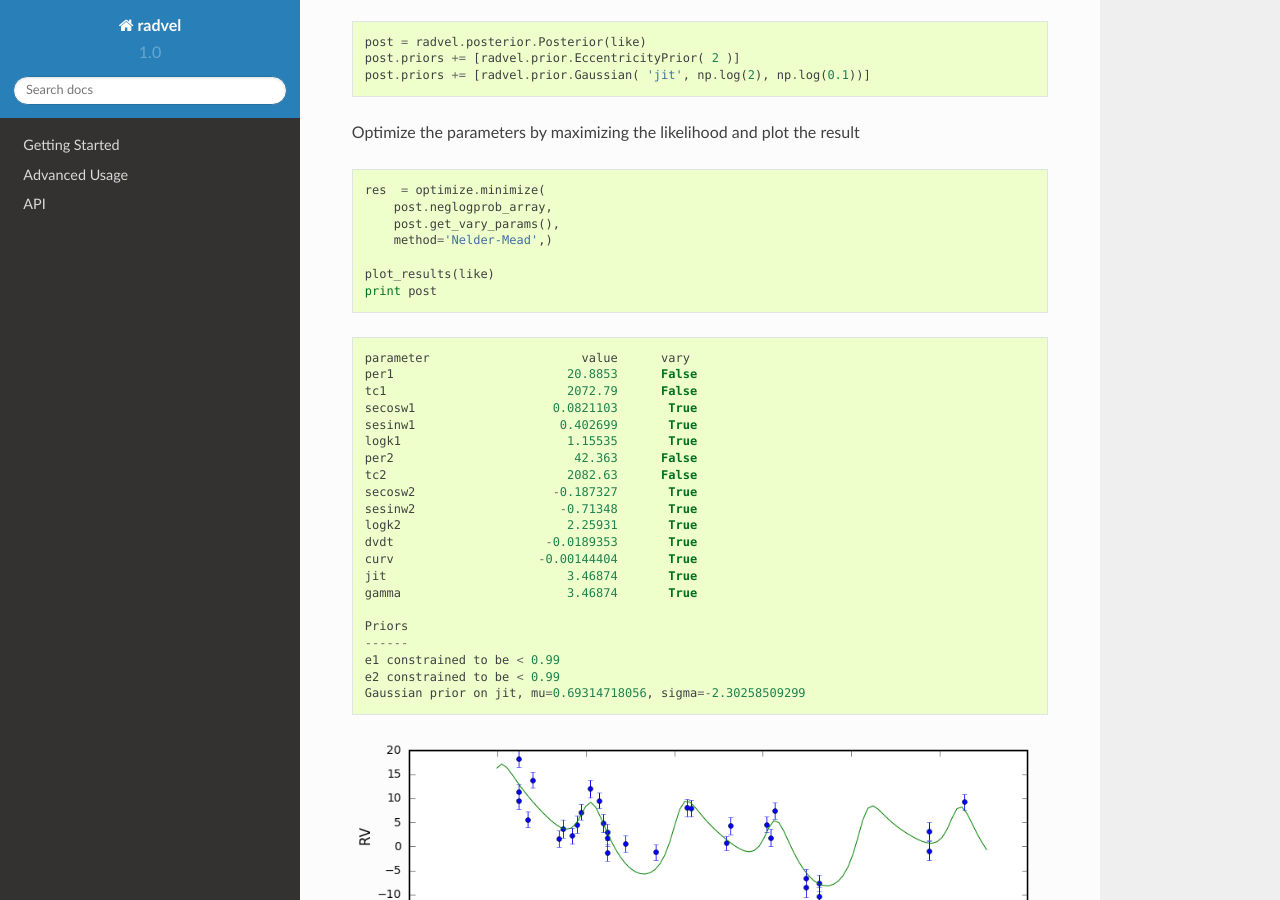
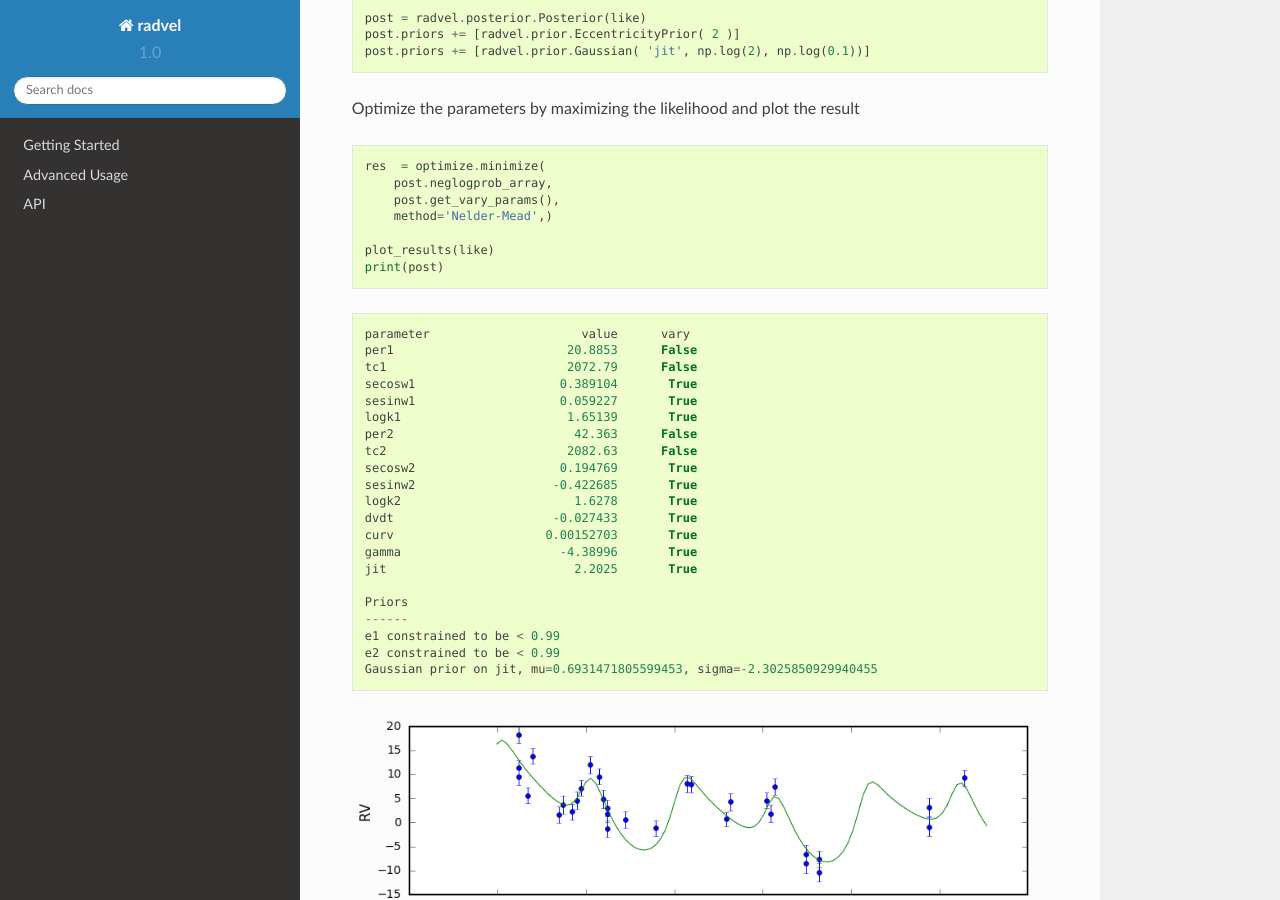
Before and after one commit to California-Planet-Search/radvel, a Sphinx documentation site: the page built from docs/k2-24.rst, in a window 1280 px wide and 900 px high, scrolled down 5242 px. Built offline with Sphinx 7.4.7 and the Read the Docs theme 2.0.0, drawn with Linux system fonts in a browser that asks for light colours; some of the changed text lies outside the part shown.

Commit message:
updating docs and k2-24 notebook

```diff
--- a/docs/k2-24.rst
+++ b/docs/k2-24.rst
@@ -106,7 +107,6 @@ Choose which parameters to vary or fix. By default, all ``radvel.Parameter`` obj
     like.params['tc1'].vary = False
     like.params['tc2'].vary = False
     print(like)
-
 
 .. parsed-literal::
 
@@ -164,7 +162,6 @@ Maximize the likelihood and print the updated posterior object
     plot_results(like)             # plot best fit model
     print(post)
 
-
 .. parsed-literal::
 
     parameter                     value      vary
@@ -189,8 +186,6 @@ Maximize the likelihood and print the updated posterior object
     Gaussian prior on logk2, mu=1.60943791243, sigma=10
     Gaussian prior on logk1, mu=1.60943791243, sigma=10
     Gaussian prior on gamma, mu=0, sigma=10
-
-
 
 
 .. image:: plots/output_18_1.png
@@ -252,7 +247,7 @@ Optimize the parameters by maximizing the likelihood and plot the result
         method='Nelder-Mead',)
 
     plot_results(like)
-    print post
+    print(post)
 
 
 .. parsed-literal::
@@ -260,26 +255,24 @@ Optimize the parameters by maximizing the likelihood and plot the result
     parameter                     value      vary
     per1                        20.8853      False
     tc1                         2072.79      False
-    secosw1                   0.0821103       True
-    sesinw1                    0.402699       True
-    logk1                       1.15535       True
+    secosw1                    0.389104       True
+    sesinw1                    0.059227       True
+    logk1                       1.65139       True
     per2                         42.363      False
     tc2                         2082.63      False
-    secosw2                   -0.187327       True
-    sesinw2                    -0.71348       True
-    logk2                       2.25931       True
-    dvdt                     -0.0189353       True
-    curv                    -0.00144404       True
-    jit                         3.46874       True
-    gamma                       3.46874       True
+    secosw2                    0.194769       True
+    sesinw2                   -0.422685       True
+    logk2                        1.6278       True
+    dvdt                      -0.027433       True
+    curv                     0.00152703       True
+    gamma                      -4.38996       True
+    jit                          2.2025       True
 
     Priors
     ------
     e1 constrained to be < 0.99
     e2 constrained to be < 0.99
-    Gaussian prior on jit, mu=0.69314718056, sigma=-2.30258509299
-
-
+    Gaussian prior on jit, mu=0.6931471805599453, sigma=-2.3025850929940455
 
 
 .. image:: plots/output_28_1.png
```
Also changed, not shown: other parts of docs/k2-24.rst (+6 -7 lines), 2 other files.
